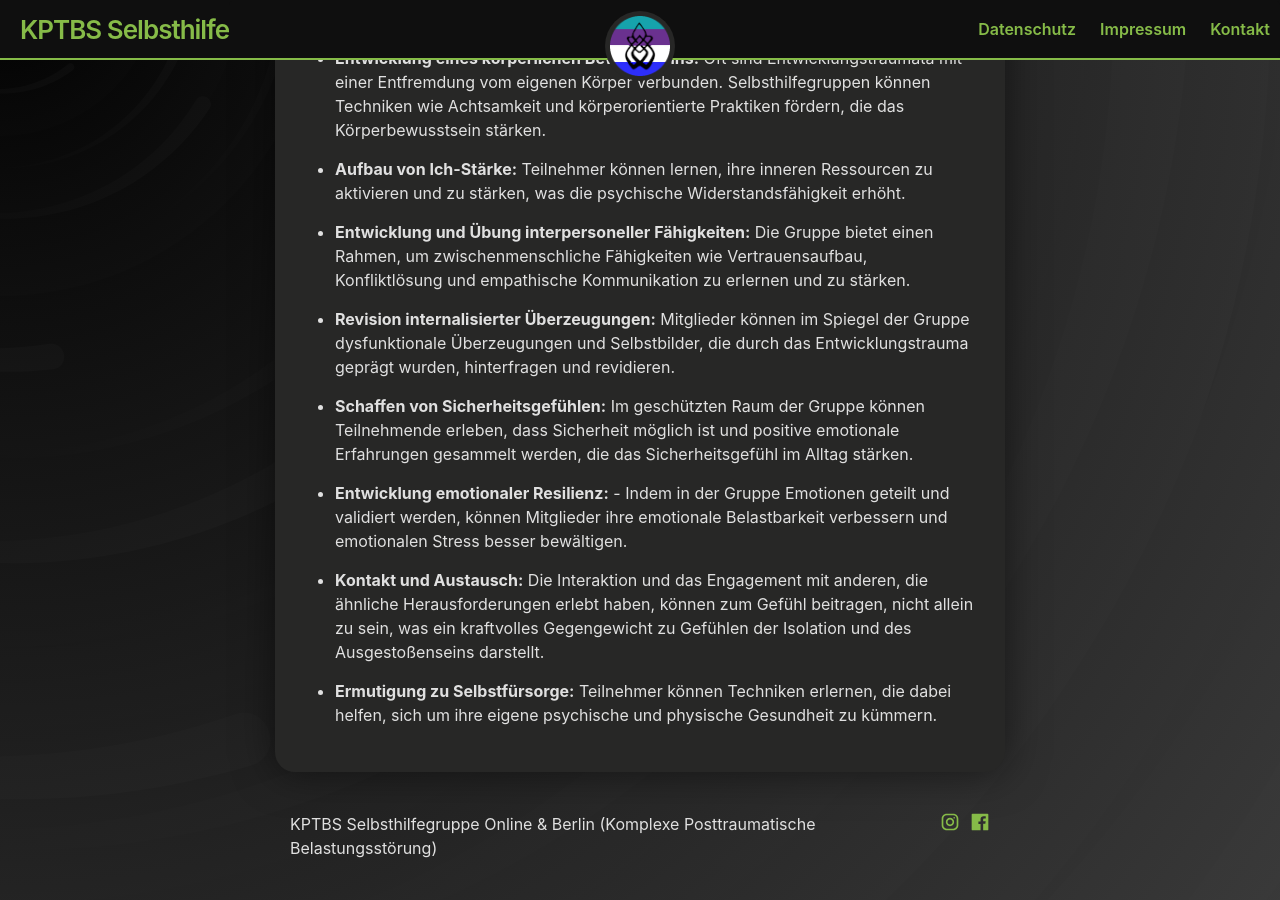
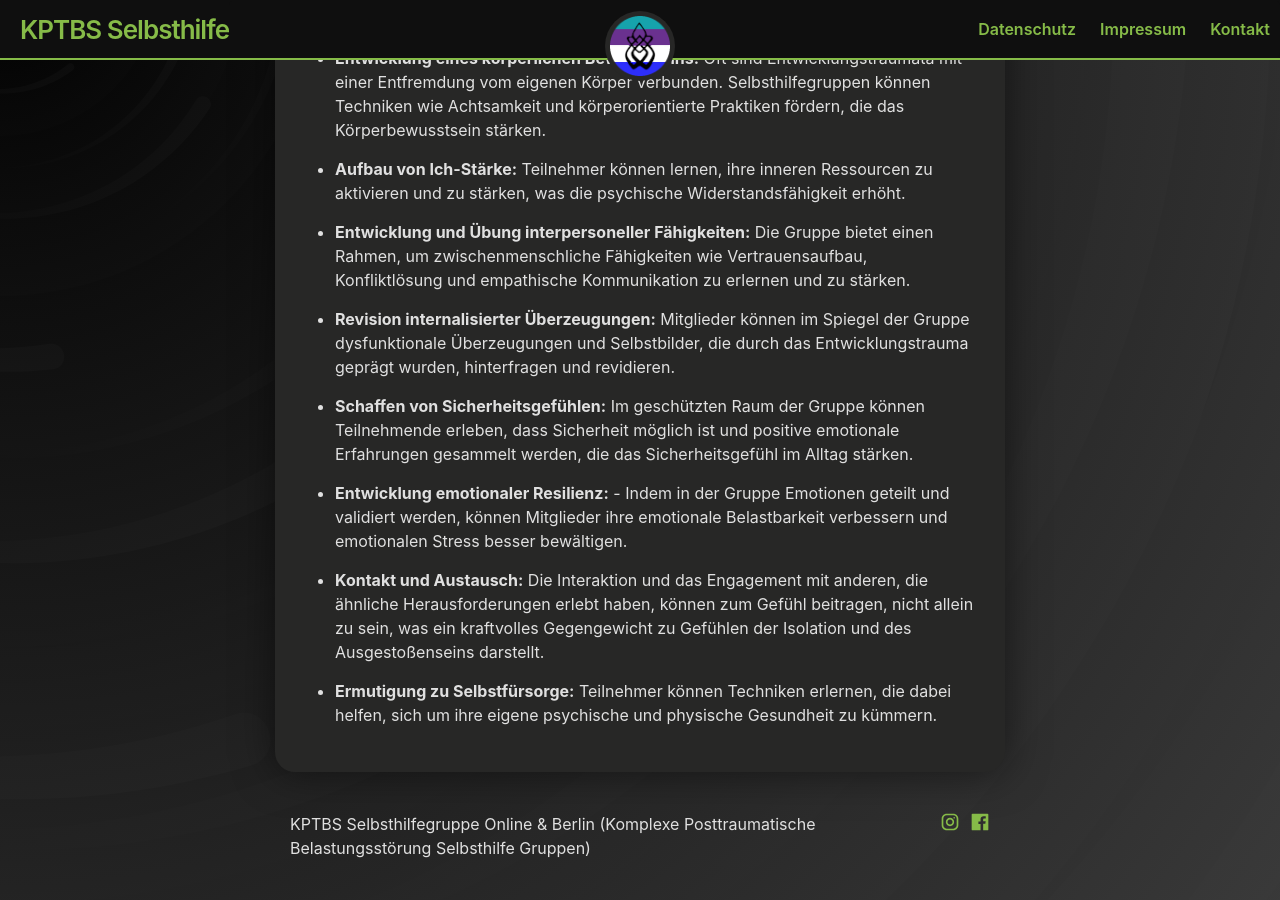
Before and after one commit to 3xz/k-ptbs, a Jekyll site: the page built from index.md, in a window 1280 px wide and 900 px high, scrolled down 13464 px. Built offline with Jekyll 4.4.1, drawn with Linux system fonts in a browser that asks for light colours.

Commit message:
Update _config.yml

```diff
--- a/_config.yml
+++ b/_config.yml
@@ -1,4 +1,4 @@
-title: "KPTBS Selbsthilfegruppe Online & Berlin (Komplexe Posttraumatische Belastungsstörung)"
+title: "KPTBS Selbsthilfegruppe Online & Berlin (Komplexe Posttraumatische Belastungsstörung Selbsthilfe Gruppen)"
 short_title: KPTBS Selbsthilfe
 iconURL: assets/kptbs-icon.png
 logo: assets/kptbs-icon.png
```
